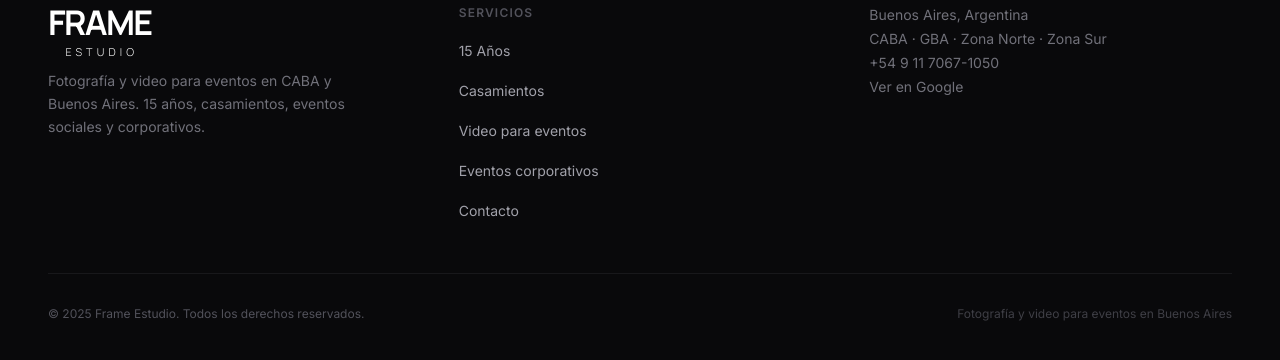
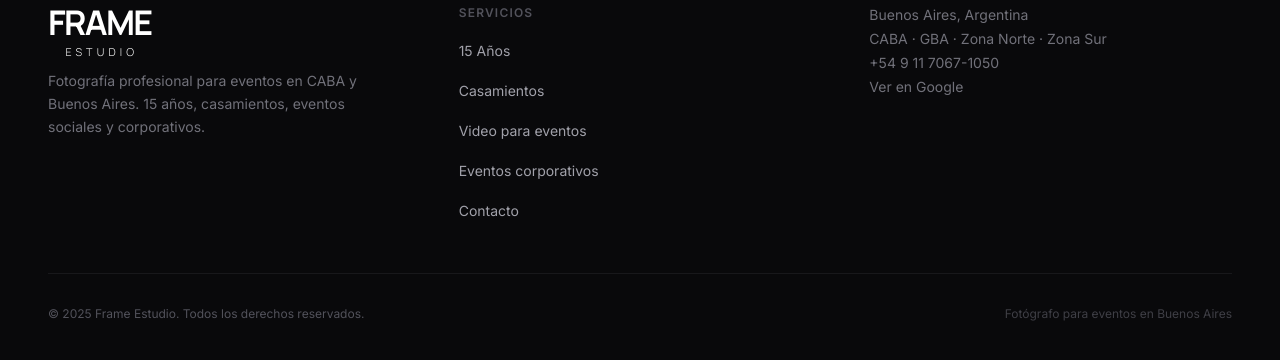
Before and after one commit to joaqui1/Frameba, a React (Vite) app: page / in a window 1280 px wide. Shown: the part 3557-3917 px from the top of the page. Built offline with nearby package versions, Linux system fonts and the light colour scheme.

Commit message:
Ajustar foco SEO de la home a fotografia

```diff
--- a/components/Footer.tsx
+++ b/components/Footer.tsx
@@ -20,7 +20,7 @@ export const Footer: React.FC = () => {
               <BrandLogo />
             </a>
             <p className="text-zinc-500 text-sm mt-3 leading-relaxed max-w-xs">
-              Fotografía y video para eventos en CABA y Buenos Aires. 15 años, casamientos, eventos sociales y corporativos.
+              Fotografía profesional para eventos en CABA y Buenos Aires. 15 años, casamientos, eventos sociales y corporativos.
             </p>
           </div>
 
@@ -72,7 +72,7 @@ export const Footer: React.FC = () => {
             © {new Date().getFullYear()} Frame Estudio. Todos los derechos reservados.
           </p>
           <p className="text-zinc-700 text-xs">
-            Fotografía y video para eventos en Buenos Aires
+            Fotógrafo para eventos en Buenos Aires
           </p>
         </div>
       </div>
```
